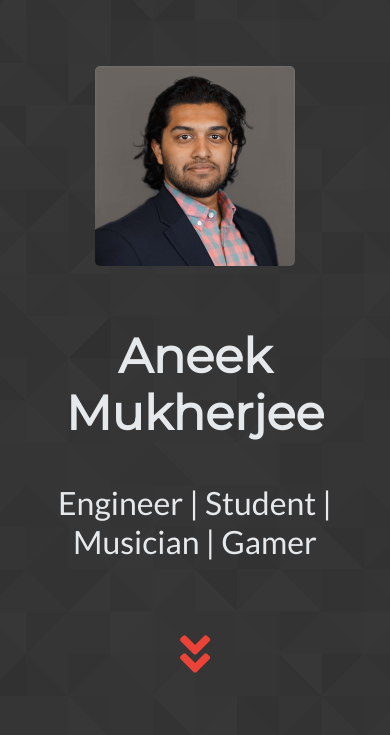
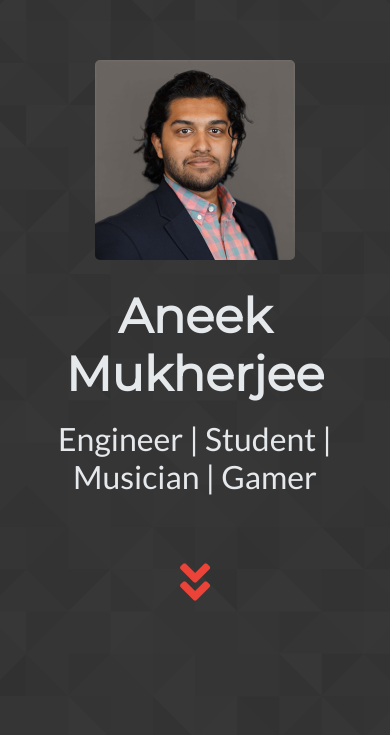
Before and after one commit to aneekm/aneekm.github.io, a plain HTML site: page index.html in a window 390 px wide. Shown: the part 106-841 px from the top of the page. Drawn offline with nearby package versions, Linux system fonts and the light colour scheme.

Commit message:
Simplifying layout
Removed invisible top icon. Changed margins around arrow icon and headshot to balance mobile layout and transition gracefully for window responsiveness.

```diff
--- a/index.html
+++ b/index.html
@@ -34,7 +34,6 @@
     <main>
 
     <div class="title">
-      <i class="fas fa-angle-double-down fa-3x top"></i>
       <img src="resources/Aneek_Headshot.jpg"
       width=200 height=200 alt="Aneek_Headshot" class="headshot">
 
--- a/main.css
+++ b/main.css
@@ -37,7 +37,7 @@ main {
 
   display: flex;
   flex-direction: column;
-  justify-content: space-around;
+  justify-content: center;
   align-items: center;
 
   margin: 0;
@@ -46,20 +46,10 @@ main {
   height: 100vh;
 }
 
-.top {
-  margin-bottom: 15%;
-  visibility: hidden;
-}
-
-.bottom {
-  margin-top: 10%;
-  margin-bottom: 15px;
-  color: #ec4339;
-}
-
 .headshot {
   border-radius: 5px;
-  margin-bottom: 10%;
+  margin-bottom: 8%;
+  margin-top: 15%;
 }
 
 .name {
@@ -71,6 +61,12 @@ main {
 
 .subtext {
   font-size: 2em;
+}
+
+.bottom {
+  margin-top: 15%;
+  padding-bottom: 20px;
+  color: #ec4339;
 }
 
 .content {
@@ -206,6 +202,7 @@ footer {
 
 @media all and (max-height: 575px) {
   .title i {display: none;}
+  .headshot {margin-top: inherit;}
 }
 
 ::selection {
```
